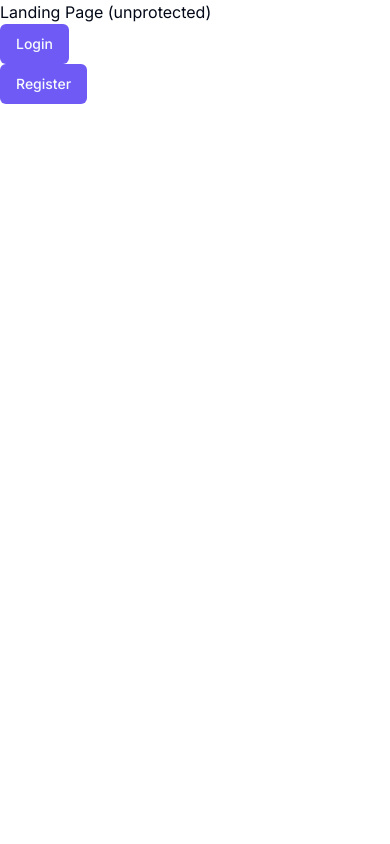
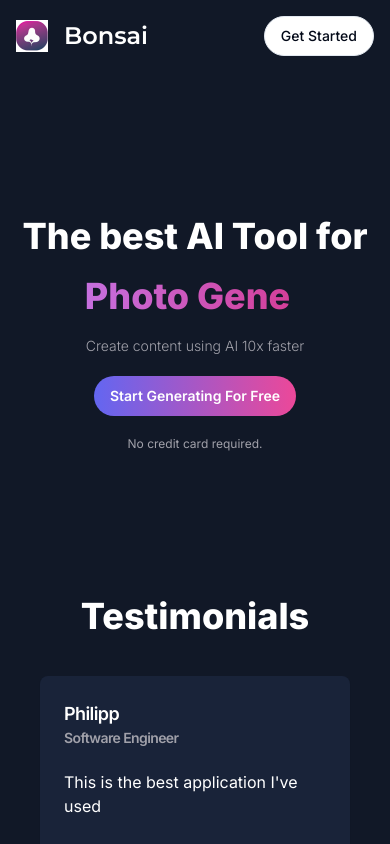
Before and after one commit to PhilKsr/bonsai, a Next.js app: page / in a window 390 px wide. Built offline with nearby package versions, Linux system fonts and the light colour scheme; no server answers.

Commit message:
feat: add landing page

```diff
--- /dev/null
+++ b/app/(landing)/layout.tsx
@@ -0,0 +1,7 @@
+export default function LandingLayout({ children }: { children: React.ReactNode }) {
+  return (
+    <main className='h-full bg-[#111827] overflow-auto'>
+      <div className='w-full h-full max-w-screen-xl mx-auto'>{children}</div>
+    </main>
+  )
+}
--- a/app/(landing)/page.tsx
+++ b/app/(landing)/page.tsx
@@ -1,20 +1,13 @@
-import { Button } from '@/components/ui/button'
-import Link from 'next/link'
+import LandingContent from '@/components/landing-content'
+import LandingHero from '@/components/landing-hero'
+import LandingNavbar from '@/components/landing-navbar'
 
 export default function LandingPage() {
   return (
-    <div>
-      Landing Page (unprotected)
-      <div>
-        <Link href='/sign-in'>
-          <Button>Login</Button>
-        </Link>
-      </div>
-      <div>
-        <Link href='/sign-up'>
-          <Button>Register</Button>
-        </Link>
-      </div>
+    <div className='h-full'>
+      <LandingNavbar />
+      <LandingHero />
+      <LandingContent />
     </div>
   )
 }
--- /dev/null
+++ b/components/landing-content.tsx
@@ -0,0 +1,50 @@
+'use client'
+
+import test from 'node:test'
+import { Card, CardContent, CardHeader, CardTitle } from '@/components/ui/card'
+
+const testimonials = [
+  { name: 'Philipp', avatar: 'A', title: 'Software Engineer', description: "This is the best application I've used" },
+  {
+    name: 'Olaf',
+    avatar: 'O',
+    title: 'Craftsman',
+    description: 'Lorem ipsum dolor sit amet consectetur adipisicing elit. Quisquam, voluptatum.',
+  },
+  {
+    name: 'Miles',
+    avatar: 'M',
+    title: 'Firefighter',
+    description: 'Lorem ipsum dolor sit amet consectetur adipisicing elit. Quisquam, voluptatum.',
+  },
+  {
+    name: 'Ken',
+    avatar: 'K',
+    title: 'Explorer',
+    description: 'Lorem ipsum dolor sit amet consectetur adipisicing elit. Quisquam, voluptatum.',
+  },
+]
+
+export default function LandingContent() {
+  return (
+    <div className='px-10 pb-20'>
+      <h2 className='mb-10 text-4xl font-extrabold text-center text-white'>Testimonials</h2>
+
+      <div className='grid grid-cols-1 gap-4 sm:grid-cols-2 md:grid-cols-3 lg:grid-cols-4'>
+        {testimonials.map(testimonial => (
+          <Card key={testimonial.description} className='bg-[#192339] border-none text-white'>
+            <CardHeader>
+              <CardTitle className='flex items-center gap-x-2'>
+                <div>
+                  <p className='text-lg'>{testimonial.name}</p>
+                  <p className='text-sm text-zinc-400'>{testimonial.title}</p>
+                </div>
+              </CardTitle>
+              <CardContent className='px-0 pt-4'>{testimonial.description}</CardContent>
+            </CardHeader>
+          </Card>
+        ))}
+      </div>
+    </div>
+  )
+}
--- /dev/null
+++ b/components/landing-hero.tsx
@@ -0,0 +1,38 @@
+'use client'
+
+import { useAuth } from '@clerk/nextjs'
+import Link from 'next/link'
+import TypewriterComponent from 'typewriter-effect'
+import { Button } from '@/components/ui/button'
+
+export default function LandingHero() {
+  const { isSignedIn } = useAuth()
+
+  return (
+    <div className='space-y-5 font-bold text-center text-white py-36'>
+      <div className='space-y-5 text-4xl font-extrabold sm:text-5xl md:text-6xl lg:text-7xl'>
+        <h1>The best AI Tool for</h1>
+        <div className='text-transparent bg-clip-text bg-gradient-to-r from-purple-400 to-pink-600'>
+          <TypewriterComponent
+            options={{
+              strings: ['Chatbot.', 'Photo Generation.', 'Music Generation.', 'Code Generation.', 'Video Generation.'],
+              autoStart: true,
+              loop: true,
+            }}
+          />
+        </div>
+      </div>
+
+      <div className='text-sm font-light md:text-xl text-zinc-400'>Create content using AI 10x faster</div>
+      <div>
+        <Link href={isSignedIn ? '/dashboard' : '/sign-up'}>
+          <Button variant='premium' className='p-4 font-semibold rounded-full md:text-lg md:p-6'>
+            Start Generating For Free
+          </Button>
+        </Link>
+      </div>
+
+      <div className='text-xs font-normal text-zinc-400 md:text-sm'>No credit card required.</div>
+    </div>
+  )
+}
--- /dev/null
+++ b/components/landing-navbar.tsx
@@ -0,0 +1,34 @@
+'use client'
+
+import { Montserrat } from 'next/font/google'
+import Image from 'next/image'
+import Link from 'next/link'
+import { useAuth } from '@clerk/nextjs'
+import { cn } from '@/lib/utils'
+import { Button } from '@/components/ui/button'
+
+const font = Montserrat({ weight: '600', subsets: ['latin'] })
+
+export default function LandingNavbar() {
+  const { isSignedIn } = useAuth()
+
+  return (
+    <nav className='flex items-center justify-between p-4 bg-transparent'>
+      <Link href='/' className='flex items-center'>
+        <div className='relative w-8 h-8 mr-4'>
+          <Image fill alt='Logo' src='/bonsai.jpg' />
+        </div>
+
+        <h1 className={cn('text-2xl font-bold text-white', font.className)}>Bonsai</h1>
+      </Link>
+
+      <div className='flex items-center gap-x-2'>
+        <Link href={isSignedIn ? '/dashboard' : '/sign-up'}>
+          <Button variant='outline' className='rounded-full'>
+            Get Started
+          </Button>
+        </Link>
+      </div>
+    </nav>
+  )
+}
--- a/package.json
+++ b/package.json
@@ -34,6 +34,7 @@
     "stripe": "^14.5.0",
     "tailwind-merge": "^2.0.0",
     "tailwindcss-animate": "^1.0.7",
+    "typewriter-effect": "^2.21.0",
     "zod": "^3.22.4",
     "zustand": "^4.4.6"
   },
```
Also changed, not shown: 1 other file (tests, documents, lock files or other folders).
